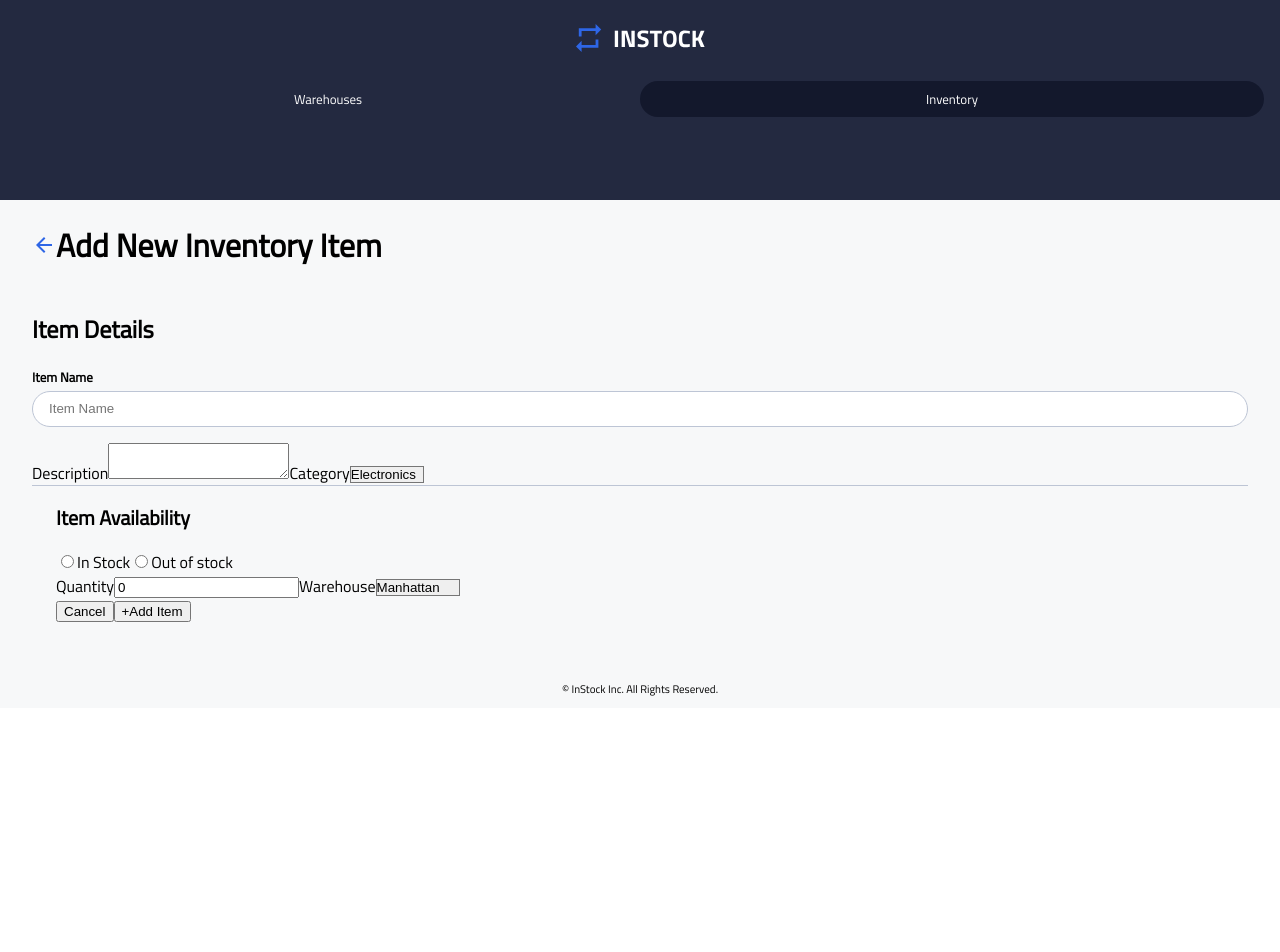
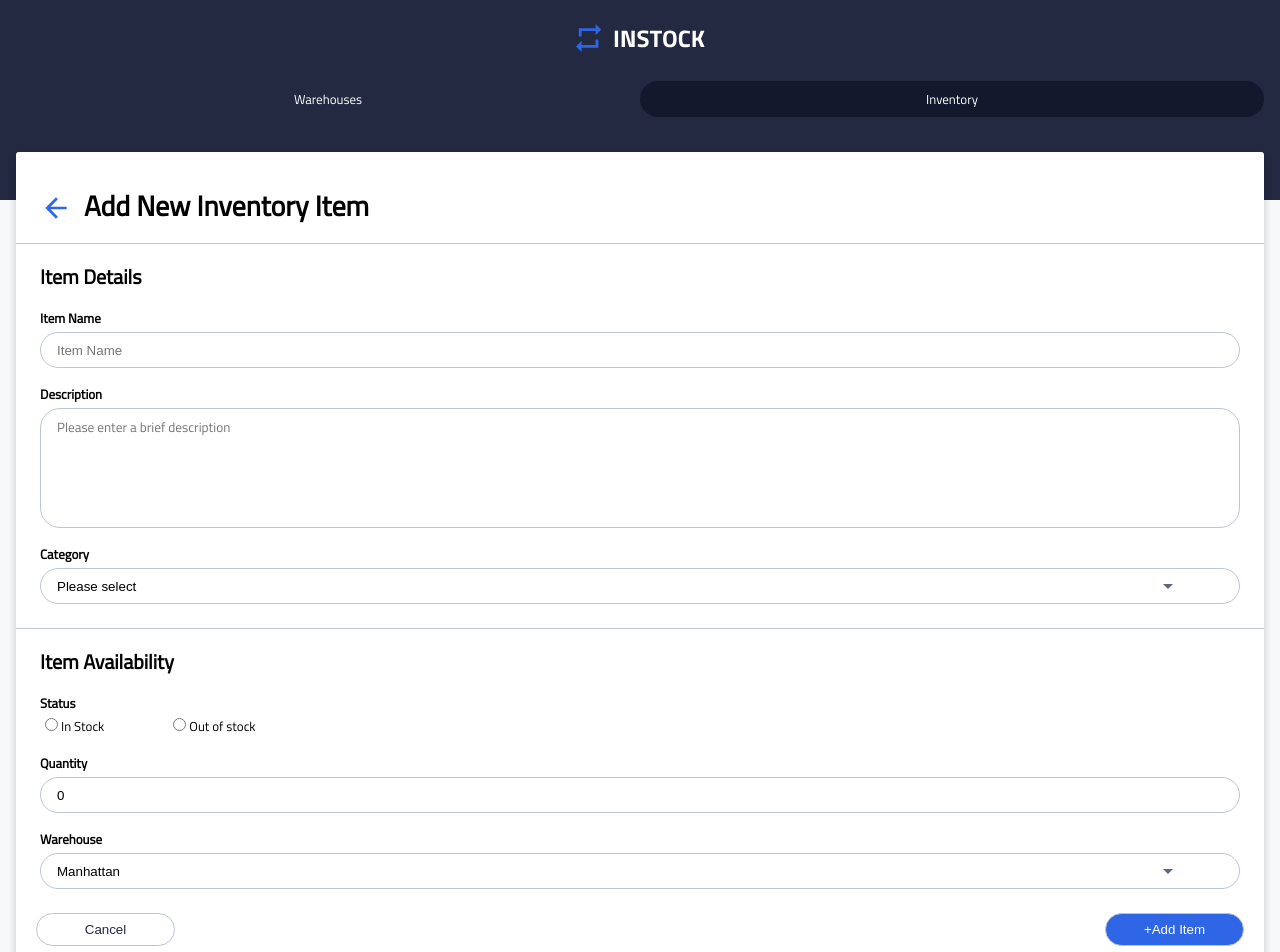
Before and after one commit to BaboJC/mm-inStock, a React (Create React App) app in the folder client/: page /inventories/add in a window 1280 px wide. Shown: the top 952 px of the page. Before the commit the page ends 800 px from the top, so only its background shows below. Built offline with nearby package versions, Linux system fonts and the light colour scheme; the HTML template or start-up script is replaced by a standard one.

Commit message:
finished up most of the css

```diff
--- a/client/src/Pages/AddInventory.jsx
+++ b/client/src/Pages/AddInventory.jsx
@@ -4,72 +4,124 @@ import { Link } from "react-router-dom"
 
 function AddInventory() {
   return (
-    <main className="main">
-      <h1 className="edit-warehouse__title">
+    <div className="card-look">
+      <div className="alt-title">
         <Link to="/inventories">
-          <img className="return-button" src={arrowback} alt="back button" />
+          <img
+            className="alt-title__return"
+            src={arrowback}
+            alt="back button"
+          />
         </Link>
-        Add New Inventory Item
-      </h1>
-      <form className="inventory-form">
-        <section className="edit-inventory__item-details">
-          <h2 className="form-h2">Item Details</h2>
+        <h1 className="title__h1">Add New Inventory Item</h1>
+      </div>
+
+      <form className="form">
+        <section className="form__section">
+          <h2 className="form__h2">Item Details</h2>
           <TextFormInput inputValue="Item Name" input="name" />
-          <label className="warehouse-form__label">
-            Description
-            <textarea className="inventory-form__description" />
+          <div className="form__container">
+            <label className="form__label" htmlFor="description">
+              <h3 className="form__h3">Description</h3>
             </label>
-          <label className="warehouse-form__label">
-            Category
-            <select className="form-section">
-              <option className="inventory-form__option">Electronics</option>
-              <option className="inventory-form__option">Gear</option>
-              <option className="inventory-form__option">Apparel</option>
-              <option className="inventory-form__option">Accessories</option>
-              <option className="inventory-form__option">Health</option>
+            <textarea
+              className="form__description"
+              name="description"
+              placeholder="Please enter a brief description"
+            />
+          </div>
+          <div className="form__container">
+            <label className="form__label" htmlFor="category">
+              <h3 className="form__h3">Category</h3>
+            </label>
+            <select className="form__input form__input--select" name="category">
+              <option className="form__option" value="" selected="selected">
+                Please select
+              </option>
+              <option className="form__option" value="electronics">
+                Electronics
+              </option>
+              <option className="form__option" value="gear">
+                Gear
+              </option>
+              <option className="form__option" value="apparel">
+                Apparel
+              </option>
+              <option className="form__option" value="accessories">
+                Accessories
+              </option>
+              <option className="form__option" value="health">
+                Health
+              </option>
             </select>
-          </label>
+          </div>
         </section>
         <section className="form__section">
           <h2 className="form__h2">Item Availability</h2>
-          <div className="form__radio">
+          <div className="form__container">
+            <h3 className="form__h3">Status</h3>
+            <div className="form__status">
               <input type="radio" name="status" value="instock" />
-            <label htmlFor="instock">In Stock</label>
+              <label className="form__status-option" htmlFor="status">
+                In Stock
+              </label>
               <input type="radio" name="status" value="nostock" />
-            <label htmlFor="nostock">Out of stock</label>
+              <label className="form__status-option" htmlFor="status">
+                Out of stock
+              </label>
             </div>
-          <label className="warehouse-from__label">
-            Quantity
+          </div>
+          <div className="form__container">
+            <label className="form__label" htmlFor="quantity">
+              <h3 className="form__h3">Quantity</h3>
+            </label>
+            <input className="form__input" name="quantity" defaultValue="0" />
+          </div>
+          <div className="form__container">
+            <label className="form__label" htmlFor="warehouse">
+              <h3 className="form__h3">Warehouse</h3>
+            </label>
+            <select
+              className="form__input form__input--select"
+              name="warehouse"
+            >
+              <option className="form__option" value="manhattan">
+                Manhattan
+              </option>
+              <option className="form__option" value="king west">
+                King West
+              </option>
+              <option className="form__option" value="granville">
+                Granville
+              </option>
+              <option className="form__option" value="san fran">
+                San Fran
+              </option>
+              <option className="form__option" value="santa monica">
+                Santa Monica
+              </option>
+              <option className="form__option" value="seattle">
+                Seattle
+              </option>
+              <option className="form__option" value="montreal">
+                Montreal
+              </option>
+              <option className="form__option" value="boston">
+                Boston
+              </option>
+            </select>
+          </div>
+        </section>
+        <section className="form__buttons">
+          <button className="form__button">Cancel</button>
           <input
-              className="warehouse-form__input"
-              name="quantity"
-              value="0"
-            />
-          </label>
-          <label className="warehouse-form__label">
-            Warehouse
-            <select className="form-section">
-              <option className="inventory-form__option">Manhattan</option>
-              <option className="inventory-form__option">King West</option>
-              <option className="inventory-form__option">Granville</option>
-              <option className="inventory-form__option">San Fran</option>
-              <option className="inventory-form__option">Santa Monica</option>
-              <option className="inventory-form__option">Seattle</option>
-              <option className="inventory-form__option">Montreal</option>
-              <option className="inventory-form__option">Boston</option>
-            </select>
-          </label>
-          <section className="warehouse-form__buttons">
-            <button className="warehouse-form__button">Cancel</button>
-            <input
-              className="warehouse-form__button--blue"
+            className="form__button form__button--blue"
             type="submit"
             value="+Add Item"
           />
         </section>
-        </section>
       </form>
-    </main>
+    </div>
   )
 }
 
--- a/client/src/Pages/AddWarehouse.jsx
+++ b/client/src/Pages/AddWarehouse.jsx
@@ -1,6 +1,7 @@
 import Axios from "axios"
 import arrowback from "../assets/Icons/arrow_back-24px.svg"
 import TextFormInput from "../components/TextFormInput"
+import { Link } from "react-router-dom"
 
 function AddWarehouse() {
   const addNewWarehouse = (event) => {
@@ -38,36 +39,44 @@ function AddWarehouse() {
   }
 
   return (
-    <main className="edit-warehouse">
-      <h1 className="edit-warehouse__title">
-        <img className="return-button" src={arrowback} alt="back button" />
-        Add New Warehouse
-      </h1>
-      <form className="warehouse-form" onSubmit={addNewWarehouse}>
-        <section className="warehouse-form__section">
-          <h2 className="warehouse-form__title">Warehouse Details</h2>
+    <div className="card-look">
+      <div className="alt-title">
+        <Link to="/warehouses">
+          <img
+            className="alt-title__return"
+            src={arrowback}
+            alt="back button"
+          />
+        </Link>
+
+        <h1 className="title__h1">Edit Warehouse</h1>
+      </div>
+
+      <form className="form">
+        <section className="form__section">
+          <h2 className="form__h2">Warehouse Details</h2>
           <TextFormInput inputValue="Warehouse Name" inputName="name" />
           <TextFormInput inputValue="Street Address" inputName="street" />
           <TextFormInput inputValue="City" inputName="city" />
           <TextFormInput inputValue="Country" inputName="country" />
         </section>
-        <section className="warehouse-form__section">
-          <h2 className="warehouse-form__title">Contact Details</h2>
+        <section className="form__section">
+          <h2 className="form__title">Contact Details</h2>
           <TextFormInput inputValue="Contact Name" inputName="contact" />
           <TextFormInput inputValue="Position" inputName="position" />
           <TextFormInput inputValue="Phone Number" inputName="phone" />
           <TextFormInput inputValue="Email" inputName="email" />
         </section>
-        <section className="warehouse-form__buttons">
-          <button className="warehouse-form__button">Cancel</button>
+        <section className="form__buttons">
+          <button className="form__button">Cancel</button>
           <input
-            className="warehouse-form__button--blue"
+            className="form__button form__button--blue"
             type="submit"
             value="+Add Warehouse"
           />
         </section>
       </form>
-    </main>
+    </div>
   )
 }
 
--- a/client/src/Pages/EditInventory.jsx
+++ b/client/src/Pages/EditInventory.jsx
@@ -26,19 +26,23 @@ class EditInventory extends React.Component {
             <h2 className="form__h2">Item Details</h2>
             <TextFormInput inputValue="Item Name" input="name" />
             <div className="form__container">
-              <label className="form__label">
+              <label className="form__label" htmlFor="description">
                 <h3 className="form__h3">Description</h3>
               </label>
               <textarea
                 className="form__description"
+                name="description"
                 placeholder="Please enter a brief description"
               />
             </div>
             <div className="form__container">
-              <label className="form__label">
+              <label className="form__label" htmlFor="category">
                 <h3 className="form__h3">Category</h3>
               </label>
-              <select className="form__input form__input--select">
+              <select
+                className="form__input form__input--select"
+                name="category"
+              >
                 <option className="form__option" value="" selected="selected">
                   Please select
                 </option>
@@ -62,30 +66,58 @@ class EditInventory extends React.Component {
           </section>
           <section className="form__section">
             <h2 className="form__h2">Item Availability</h2>
-            <div className="form__radio">
-              <input type="radio" name="status" value="instock" />
-              <label htmlFor="instock">In Stock</label>
-              <input type="radio" name="status" value="nostock" />
-              <label htmlFor="nostock">Out of stock</label>
+            <div className="form__container">
+              <h3 className="form__h3">Status</h3>
+              <div className="form__status">
+                <input type="radio" name="status" value="instock" />
+                <label className="form__status-option" htmlFor="status">
+                  In Stock
+                </label>
+                <input type="radio" name="status" value="nostock" />
+                <label className="form__status-option" htmlFor="status">
+                  Out of stock
+                </label>
+              </div>
             </div>
-            <label className="warehouse-form__label">
-              Warehouse
-              <select className="form-section">
-                <option className="form__option">Manhattan</option>
-                <option className="form__option">King West</option>
-                <option className="form__option">Granville</option>
-                <option className="form__option">San Fran</option>
-                <option className="form__option">Santa Monica</option>
-                <option className="form__option">Seattle</option>
-                <option className="form__option">Montreal</option>
-                <option className="form__option">Boston</option>
+            <div className="form__container">
+              <label className="form__label" htmlFor="warehouse">
+                <h3 className="form__h3">Warehouse</h3>
+              </label>
+              <select
+                className="form__input form__input--select"
+                name="warehouse"
+              >
+                <option className="form__option" value="manhattan">
+                  Manhattan
+                </option>
+                <option className="form__option" value="king west">
+                  King West
+                </option>
+                <option className="form__option" value="granville">
+                  Granville
+                </option>
+                <option className="form__option" value="san fran">
+                  San Fran
+                </option>
+                <option className="form__option" value="santa monica">
+                  Santa Monica
+                </option>
+                <option className="form__option" value="seattle">
+                  Seattle
+                </option>
+                <option className="form__option" value="montreal">
+                  Montreal
+                </option>
+                <option className="form__option" value="boston">
+                  Boston
+                </option>
               </select>
-            </label>
+            </div>
           </section>
-          <section className="warehouse-form__buttons">
-            <button className="warehouse-form__button">Cancel</button>
+          <section className="form__buttons">
+            <button className="form__button">Cancel</button>
             <input
-              className="warehouse-form__button--blue"
+              className="form__button form__button--blue"
               type="submit"
               value="Save"
             />
--- a/client/src/Pages/EditWarehouse.jsx
+++ b/client/src/Pages/EditWarehouse.jsx
@@ -93,7 +93,7 @@ class EditWarehouse extends React.Component {
           <section className="form__buttons">
             <button className="form__button">Cancel</button>
             <input
-              className="form__button form__button--save"
+              className="form__button form__button--blue"
               type="submit"
               value="Save"
             />
--- a/client/src/style/App.css
+++ b/client/src/style/App.css
@@ -383,7 +383,7 @@ li {
   border-style: none;
   border: 1px solid #bdc5d5;
   background-color: white;
-  font-weight: 700;
+  font-weight: 500;
   color: #232940;
 }
 
@@ -392,12 +392,12 @@ li {
   border: 1px solid #2e66e5;
 }
 
-.form__button--save {
+.form__button--blue {
   background-color: #2e66e5;
   color: #ffffff;
 }
 
-.form__button--save:hover {
+.form__button--blue:hover {
   background-color: #232940;
   color: white;
 }
@@ -417,6 +417,11 @@ li {
 .form__description:focus {
   outline: 0 none;
   border: 1px solid #2e66e5;
+}
+
+.form__status-option {
+  margin-right: 4rem;
+  font-size: 0.8125rem;
 }
 
 select {
--- a/client/src/style/partials/_forms.scss
+++ b/client/src/style/partials/_forms.scss
@@ -43,13 +43,13 @@
     @include button();
     border: 1px solid $border-line;
     background-color: white;
-    font-weight: 700;
+    font-weight: 500;
     color: $nav-background;
     &:hover {
       color: $button-submit;
       border: 1px solid $button-submit;
     }
-    &--save {
+    &--blue {
       @include button-main();
     }
   }
@@ -59,7 +59,9 @@
     resize: none;
     @include input-field();
   }
-  &__options {
+  &__status-option {
+    margin-right: 4rem;
+    font-size: 0.8125rem;
   }
 }
 
```
Lines whose indentation alone changed are shown as unchanged.
